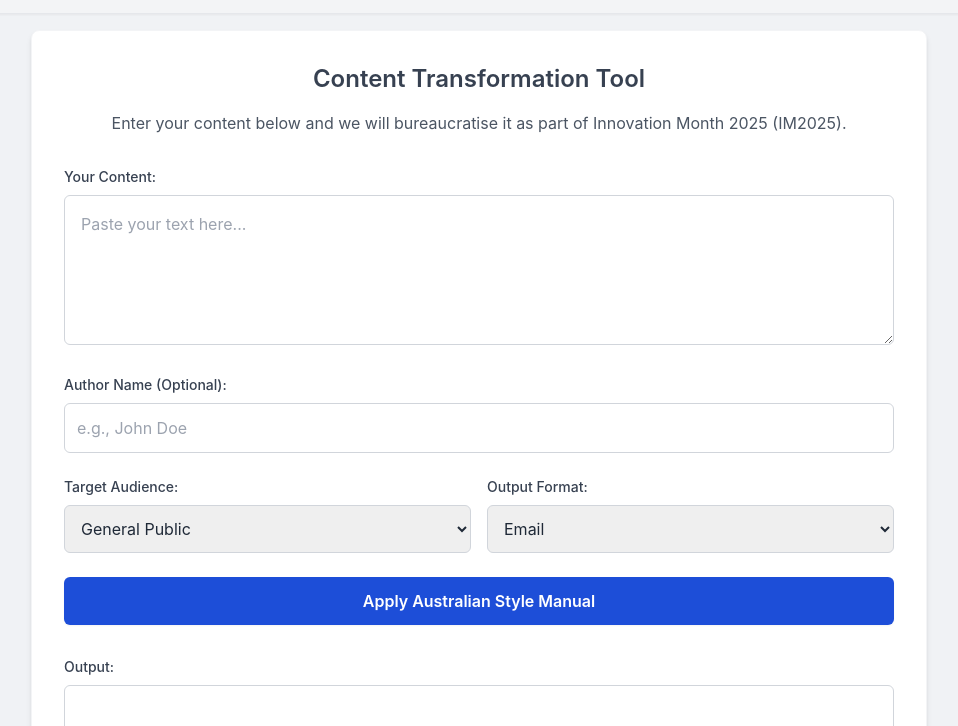
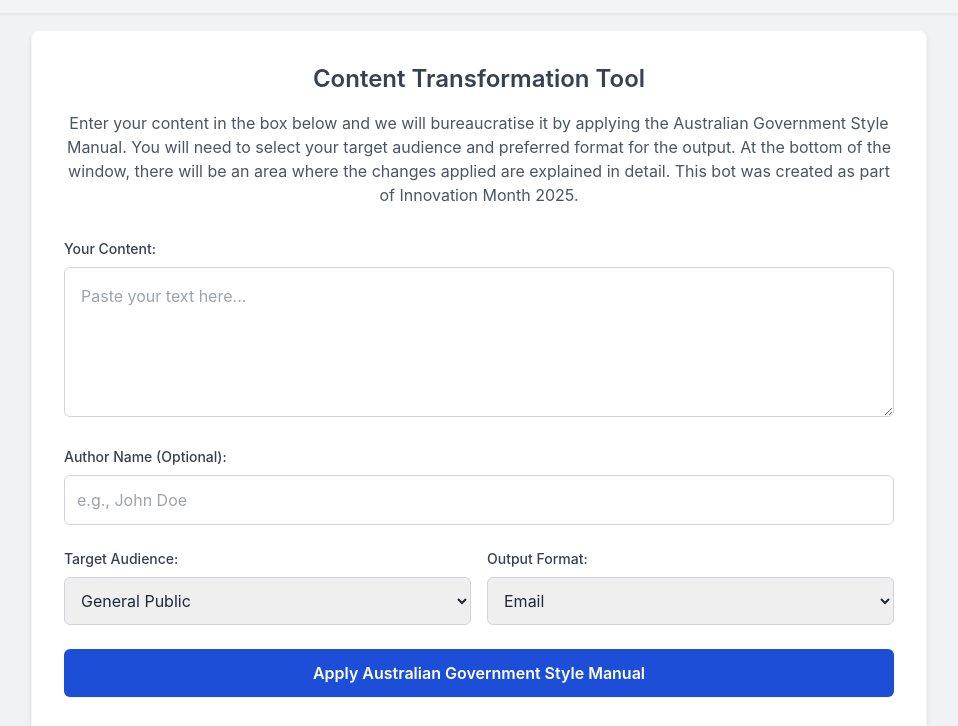
Before and after one commit to hanfeyyaps/write-like-a-buero, a plain HTML site: page index.html in a window 1280 px wide. Shown: the part 59-785 px from the top of the page, without its empty margins (161-1119 px from the left). Drawn offline with nearby package versions, Linux system fonts and the light colour scheme.

Commit message:
Update index.html

```diff
--- a/index.html
+++ b/index.html
@@ -112,7 +112,7 @@
         <div class="bg-white p-8 rounded-lg shadow-md w-full max-w-4xl border border-gray-100">
             <h2 class="text-2xl font-semibold text-center text-gray-700 mb-4">Content Transformation Tool</h2>
             <p class="text-center text-gray-600 mb-8">
-                Enter your content below and we will bureaucratise it as part of Innovation Month 2025 (IM2025).
+                Enter your content in the box below and we will bureaucratise it by applying the Australian Government Style Manual. You will need to select your target audience and preferred format for the output. At the bottom of the window, there will be an area where the changes applied are explained in detail. This bot was created as part of Innovation Month 2025.
             </p>
 
             <div class="mb-6">
@@ -162,7 +162,7 @@
             <div class="grid grid-cols-1 gap-4 mb-6"> <!-- Changed to grid-cols-1 as only one button remains -->
                 <button id="applyStyleButton"
                         class="w-full bg-blue-700 hover:bg-blue-800 text-white font-semibold py-3 px-4 rounded-md transition duration-300 ease-in-out shadow-sm focus:outline-none focus:ring-2 focus:ring-blue-500 focus:ring-opacity-75">
-                    Apply Australian Style Manual
+                    Apply Australian Government Style Manual
                 </button>
                 <!-- Removed Summarize and Simplify buttons -->
             </div>
@@ -398,7 +398,7 @@ ${formatSpecificGuidance}`;
 
                 } else {
                     // This else block should ideally not be hit if only 'style' button is present
-                    errorMessage.textContent = 'Invalid action type. Only "Apply Australian Style Manual" is supported.';
+                    errorMessage.textContent = 'Invalid action type. Only "Apply Australian Government Style Manual" is supported.';
                     errorMessage.classList.remove('hidden');
                     return;
                 }
```
